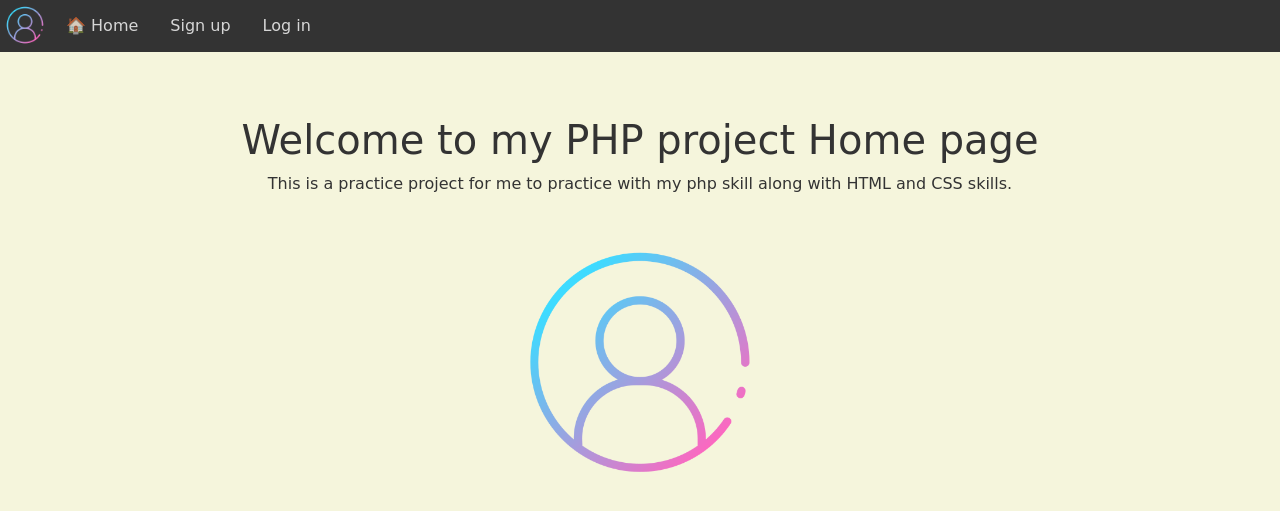
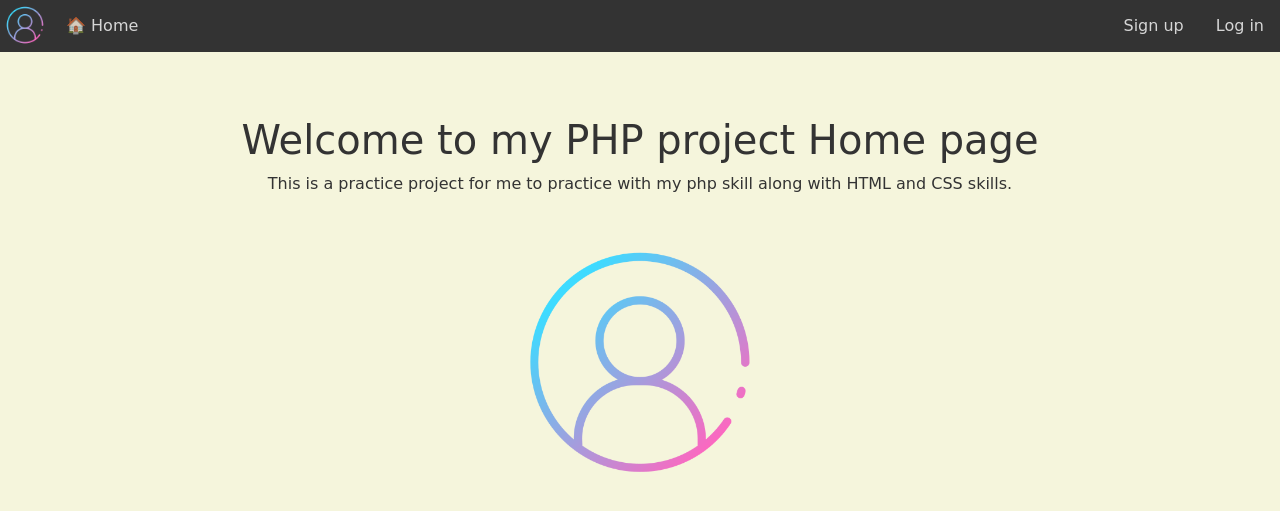
Before and after one commit to Kl0y2u2n8a/phpproject, a PHP site: page /index.php in a window 1280 px wide. Shown: the top 511 px of the page. Run offline with PHP 8.4, Linux system fonts and the light colour scheme; some libraries are stand-ins or nearby versions.

Commit message:
update nav bar

```diff
--- a/PHP_project1/header.php
+++ b/PHP_project1/header.php
@@ -30,11 +30,11 @@
             // if login then show profile and log out
                 if (isset($_SESSION["userId"])) {
                     echo '<li class="nav"><a href="myprofile.php" class="barText">&#128100; '. $_SESSION["userName"].'\'s Profile</a></li>';
-                    echo '<li class="nav"><a href="includes/logout.inc.php" class="barText">Log Out</a></li>';
+                    echo '<li class="nav" style="float:right"><a href="includes/logout.inc.php" class="barText">Log Out</a></li>';
                 }
                 else{
-                    echo '<li class="nav"><a href="signup.php" class="barText">Sign up</a></li>';
-                    echo '<li class="nav"><a href="login.php" class="barText">Log in</a></li>';
+                    echo '<li class="nav" style="float:right"><a href="login.php" class="barText">Log in</a></li>';
+                    echo '<li class="nav" style="float:right"><a href="signup.php" class="barText">Sign up</a></li>';
                 }
             ?>
         </ul>
```
